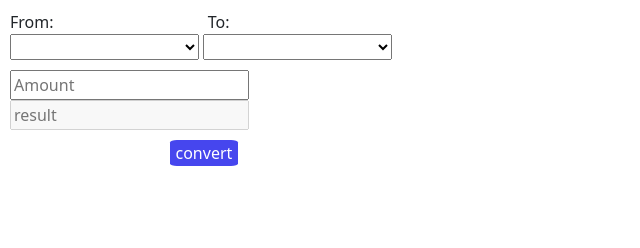
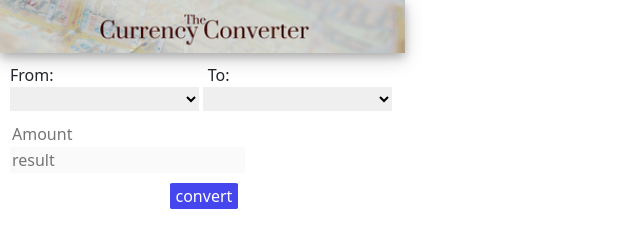
Before and after one commit to pbelyanov/Currency-Converter-Chrome-Extention, a browser extension: page index.html in a window 1280 px wide. Shown: the whole page, without its empty margins (0-640 px from the left). Drawn offline with nearby package versions, Linux system fonts and the light colour scheme; no server answers.

Commit message:
Added banner and made changes to style

```diff
--- a/index.html
+++ b/index.html
@@ -12,7 +12,10 @@
     <link href="styles.css" rel="stylesheet" />
     <title>Forex Converter</title>
   </head>
-  <body style="margin: 10px">
+  <body>
+    <div id="banner">
+      <img src="./Currency Converter.png" alt="" />
+    </div>
     <section id="calc-table" style="width: 385px">
       <a>From:</a>
       <a>To:</a>
--- a/styles.css
+++ b/styles.css
@@ -1,8 +1,10 @@
 button {
     background-color: rgb(70, 70, 238);
     color: white;
-    border-radius: 10%;
+    border-radius: 5%;
     border: none;
+    margin-bottom: 10px;
+    margin-left: 159.5px
 }
 
 #result {
@@ -16,3 +18,25 @@ button {
 a:nth-child(2) {
     margin-left: 150px;
 }
+
+input {
+    border: none;
+}
+
+select {
+    border: none;
+
+}
+
+#calc-table {
+    margin: 10px;
+}
+
+img {
+    width: 405px;
+}
+
+#banner {
+    width: 405px;
+    box-shadow: 0 4px 8px 0 rgba(0, 0, 0, 0.2), 0 6px 20px 0 rgba(0, 0, 0, 0.19);
+}
```
Also changed, not shown: Currency Converter.png (added).
